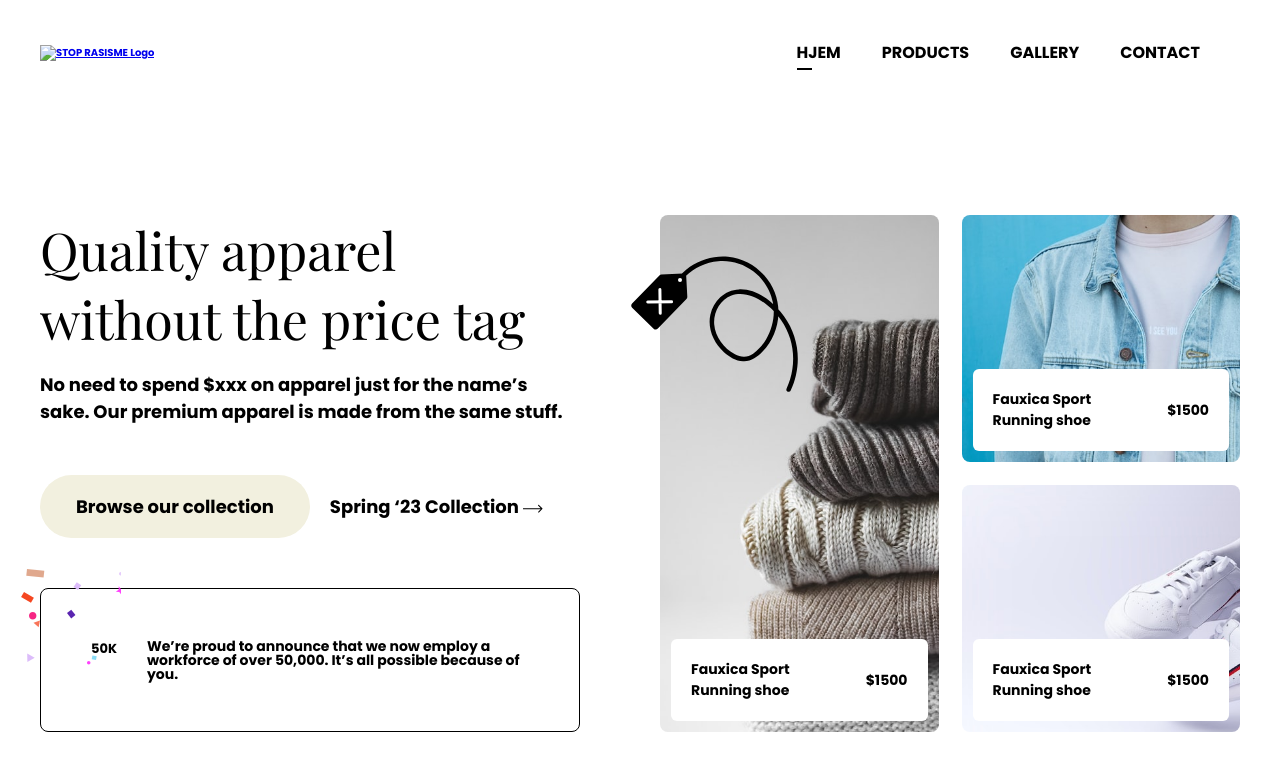
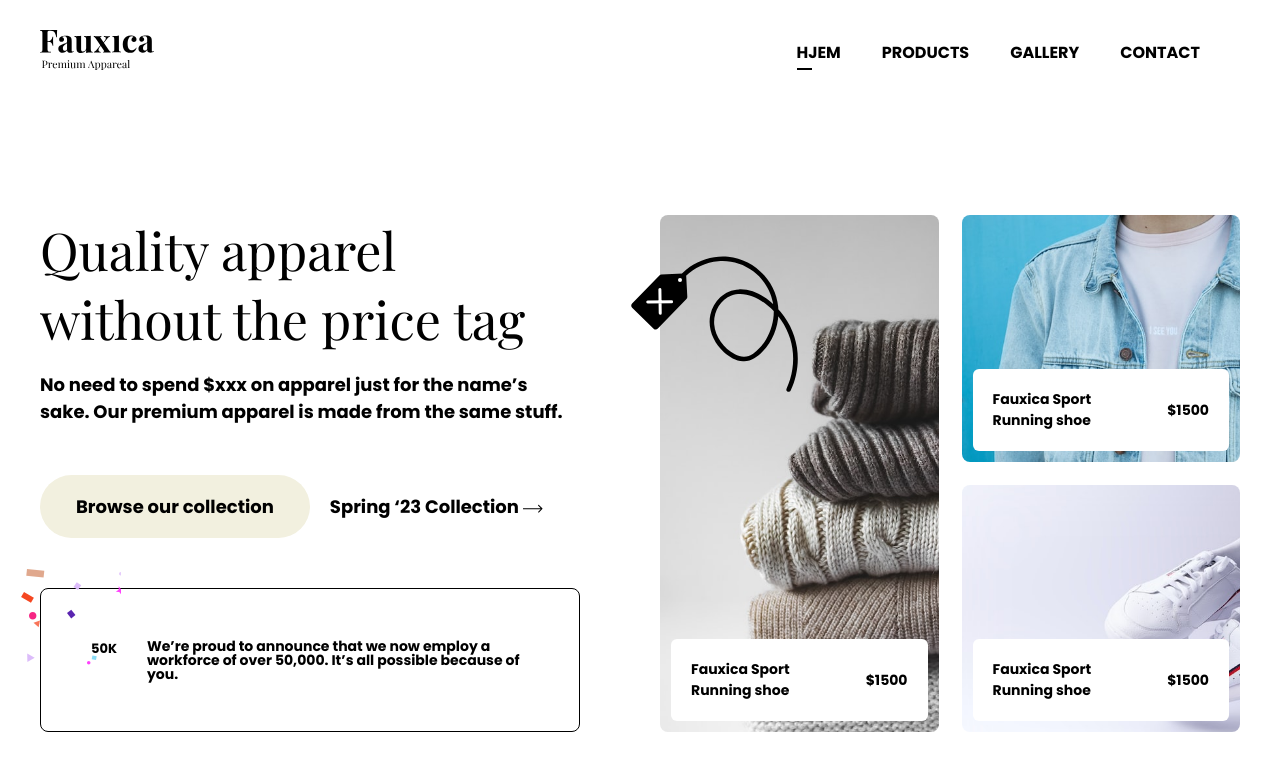
Before and after one commit to babiii213/fauxica, a plain HTML site: page index.html in a window 1280 px wide. Drawn offline with nearby package versions, Linux system fonts and the light colour scheme; the site is published under a folder, as on GitHub Pages, so addresses that start at the root find nothing.

Commit message:
Update index.html

```diff
--- a/index.html
+++ b/index.html
@@ -14,7 +14,7 @@
     <div class="overlay"></div>
     <div class="wrapper">
         <header>
-            <a href="#"><img src="/images/logo.svg" alt="STOP RASISME Logo"></a>
+            <a href="#"><img src="images/logo.svg" alt="STOP RASISME Logo"></a>
             <nav>
                 <ul>
                     <li><a href="#" class="active">Hjem</a></li>
```
